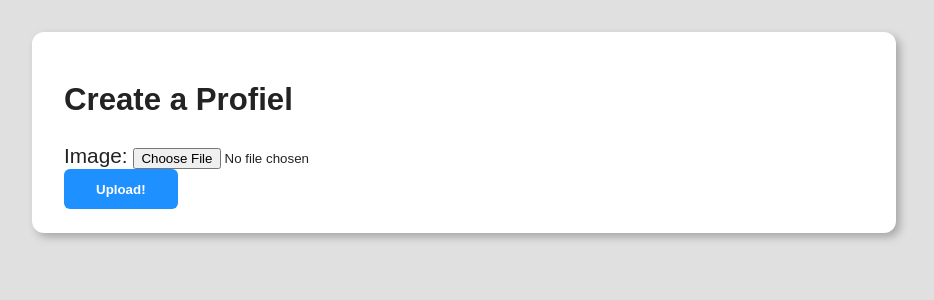
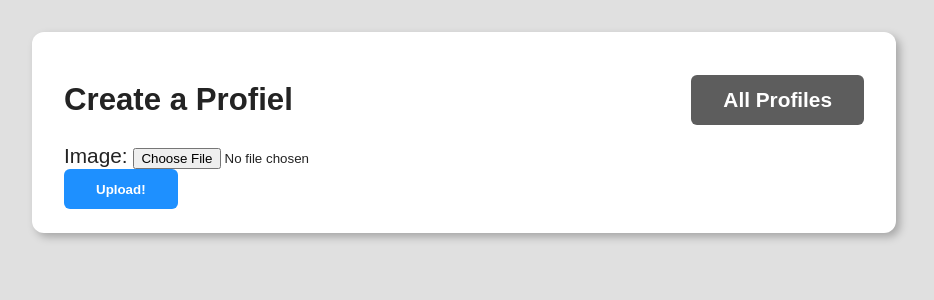
Before and after one commit to yahya-sh/feedback_django, a Django app: page /profiles/ in a window 1280 px wide. Shown: the top 300 px of the page, without its empty margins (176-1110 px from the left). Run offline with Django 5.2, Linux system fonts and the light colour scheme.

Commit message:
List all profiles & add profiles app link to reviews app

```diff
--- a/feedback/settings.py
+++ b/feedback/settings.py
@@ -126,3 +126,4 @@ STATICFILES_DIRS = [
 ]
 
 MEDIA_ROOT = BASE_DIR / "uploads"
+MEDIA_URL = "media/"
--- a/feedback/urls.py
+++ b/feedback/urls.py
@@ -17,9 +17,11 @@ Including another URLconf
 
 from django.contrib import admin
 from django.urls import path, include
+from django.conf import settings
+from django.conf.urls.static import static
 
 urlpatterns = [
     path("admin/", admin.site.urls),
     path("", include("reviews.urls")),
     path("profiles/", include("profiles.urls")),
-]
+] + static(settings.MEDIA_URL, document_root=settings.MEDIA_ROOT)
--- a/profiles/templates/profiles/create_profile.html
+++ b/profiles/templates/profiles/create_profile.html
@@ -5,7 +5,10 @@
 
 {% block content %}
   <div class="card">
-    <h2>Create a Profiel</h2>
+    <div class="section-header">
+      <h2>Create a Profiel</h2>
+      <a href="{% url "profiles:all" %}" class="btn btn-secondary">All Profiles</a>
+    </div>
     <form method="POST" enctype="multipart/form-data">
       {% csrf_token %}
       {{ form }}
--- a/profiles/urls.py
+++ b/profiles/urls.py
@@ -6,4 +6,5 @@ app_name = "profiles"
 
 urlpatterns = [
     path("", views.CreateUserProfileView.as_view(), name="upload"),
+    path("all/", views.AllUserProfileList.as_view(), name="all"),
 ]
--- a/profiles/views.py
+++ b/profiles/views.py
@@ -1,6 +1,6 @@
 from django.shortcuts import redirect, render
 from django.urls import reverse
-from django.views.generic import CreateView
+from django.views.generic import CreateView, ListView
 from . import models
 # Create your views here.
 
@@ -22,3 +22,9 @@ class CreateUserProfileView(CreateView):
 
     def get_success_url(self):
         return reverse("profiles:upload")
+
+
+class AllUserProfileList(ListView):
+    model = models.UserProfile
+    template_name = "profiles/profile_list.html"
+    context_object_name = "profiles"
--- a/reviews/templates/reviews/review.html
+++ b/reviews/templates/reviews/review.html
@@ -2,6 +2,7 @@
 
 {% block content %}
   <div class="card">
+    <a href="{% url "profiles:upload" %}">Upload Profile</a>
     <div class="section-header">
       <h1>Review</h1>
       <a href="{% url "review-list" %}" class="btn btn-secondary">All Reviews</a>
```
Also changed, not shown: profiles/templates/profiles/profile_list.html (added, +15 -0 lines).
